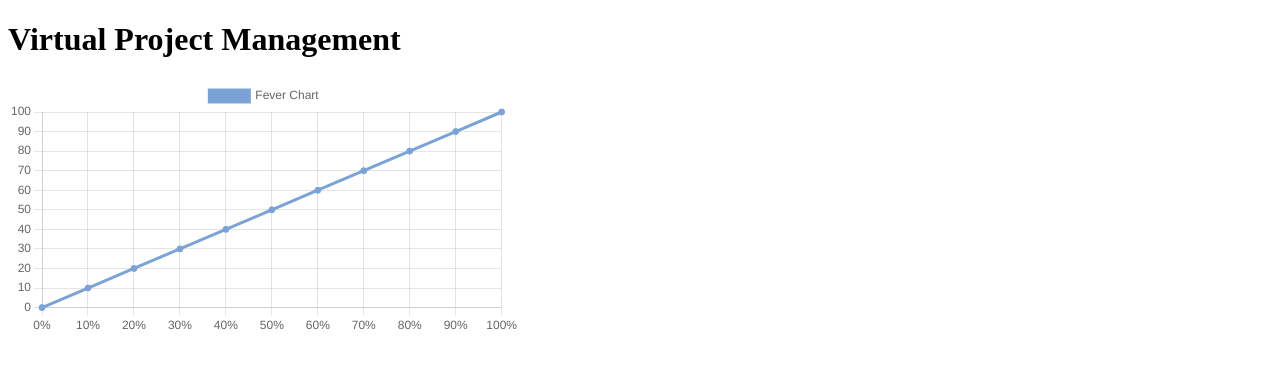
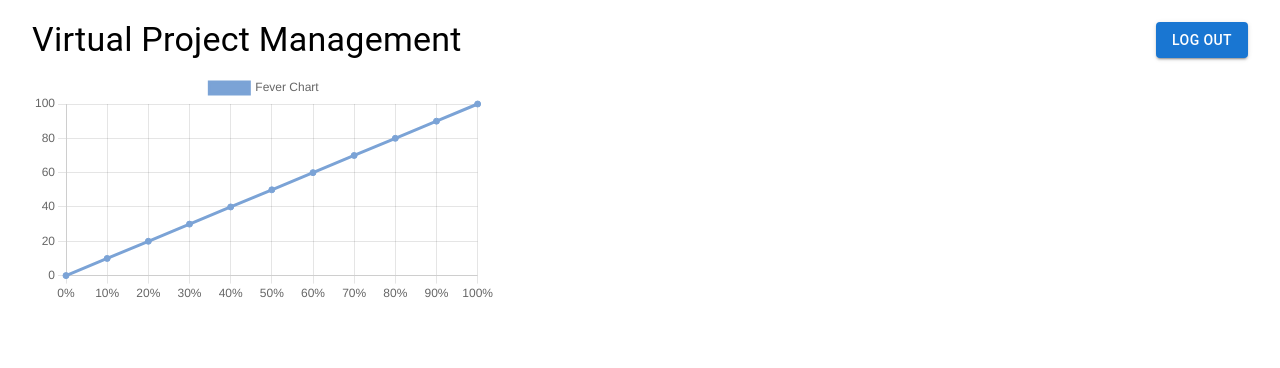
Before and after one commit to jingrentay/CPTS423, a React (Create React App) app in the folder VPMApp/client/: page /projects in a window 1280 px wide. Shown: the top 368 px of the page. Built offline with nearby package versions, Linux system fonts and the light colour scheme.

Commit message:
Added LoginPage, ErrorPage, some routing code

```diff
--- a/VPMApp/client/package.json
+++ b/VPMApp/client/package.json
@@ -3,6 +3,9 @@
   "version": "0.1.0",
   "private": true,
   "dependencies": {
+    "@emotion/react": "^11.10.4",
+    "@emotion/styled": "^11.10.4",
+    "@mui/material": "^5.10.9",
     "@testing-library/jest-dom": "^5.16.5",
     "@testing-library/react": "^13.4.0",
     "@testing-library/user-event": "^13.5.0",
@@ -13,6 +16,7 @@
     "react-chartjs-2": "^4.3.1",
     "react-dom": "^18.2.0",
     "react-file-base64": "^1.0.3",
+    "react-router-dom": "^6.4.2",
     "react-scripts": "5.0.1",
     "redux": "^4.2.0",
     "redux-thunk": "^2.4.1",
--- a/VPMApp/client/src/App.js
+++ b/VPMApp/client/src/App.js
@@ -1,14 +1,18 @@
 import React from 'react'
-import FeverChart from './components/FeverChart';
+import { BrowserRouter, Routes, Route } from 'react-router-dom'
+import LoginPage from './pages/LoginPage'
+import ProjectHomePage from './pages/ProjectHomePage'
+import ErrorPage from './pages/ErrorPage'
 
 const App = () => {
     return (
-        <div>
-            <h1>Virtual Project Management</h1>
-            <div class="chart-container" style={{position: 'relative', height: '20vh', width: '40vw'}}>
-                <FeverChart/>
-            </div>
-        </div>
+        <BrowserRouter>
+            <Routes>
+                <Route path="/" element={<LoginPage />}/>
+                <Route path="projects" element={<ProjectHomePage />}/>
+                <Route path="*" element={<ErrorPage />}/>
+            </Routes>
+        </BrowserRouter>
     );
 }
 
--- /dev/null
+++ b/VPMApp/client/src/pages/ErrorPage.js
@@ -0,0 +1,11 @@
+import React from 'react'
+
+const ErrorPage = () => {
+    return (
+        <div>
+            <h1>404 Error</h1>
+        </div>
+    )
+}
+
+export default ErrorPage;
--- /dev/null
+++ b/VPMApp/client/src/pages/LoginPage.js
@@ -0,0 +1,15 @@
+import React from 'react'
+import { Button } from '@mui/material'
+import { Link } from 'react-router-dom'
+
+const LoginPage = () => {
+    return (
+        <div>
+            <Button component={Link} to="/projects" size="medium" variant="contained" sx={{ ml: 3, mt: 3 }}>
+                Login
+            </Button>
+        </div>
+    )
+}
+
+export default LoginPage;
--- /dev/null
+++ b/VPMApp/client/src/pages/ProjectHomePage.js
@@ -0,0 +1,29 @@
+import React from 'react'
+import { Button, Toolbar, Typography, Box } from '@mui/material'
+import { Link } from 'react-router-dom'
+import FeverChart from '../components/FeverChart'
+import { Container } from '@mui/system'
+
+const ProjectHomePage = () => {
+    return (
+        <div>
+            <Box sx={{ flexGrow: 1 }}>
+                <Toolbar>
+                    <Typography variant="h4" component="div" sx={{ flexGrow: 1 }}>
+                        Virtual Project Management
+                    </Typography>
+                    <Button component={Link} to="/" size="medium" variant="contained">
+                        Log Out
+                    </Button>
+                </Toolbar>
+            </Box>
+            <div class="chart-container" style={{position: 'relative', height: '20vh', width: '40vw'}}>
+                <Container>
+                    <FeverChart/>
+                </Container>
+            </div>
+        </div>
+    );
+}
+
+export default ProjectHomePage;
```
Also changed, not shown: 1 other file (tests, documents, lock files or other folders).
